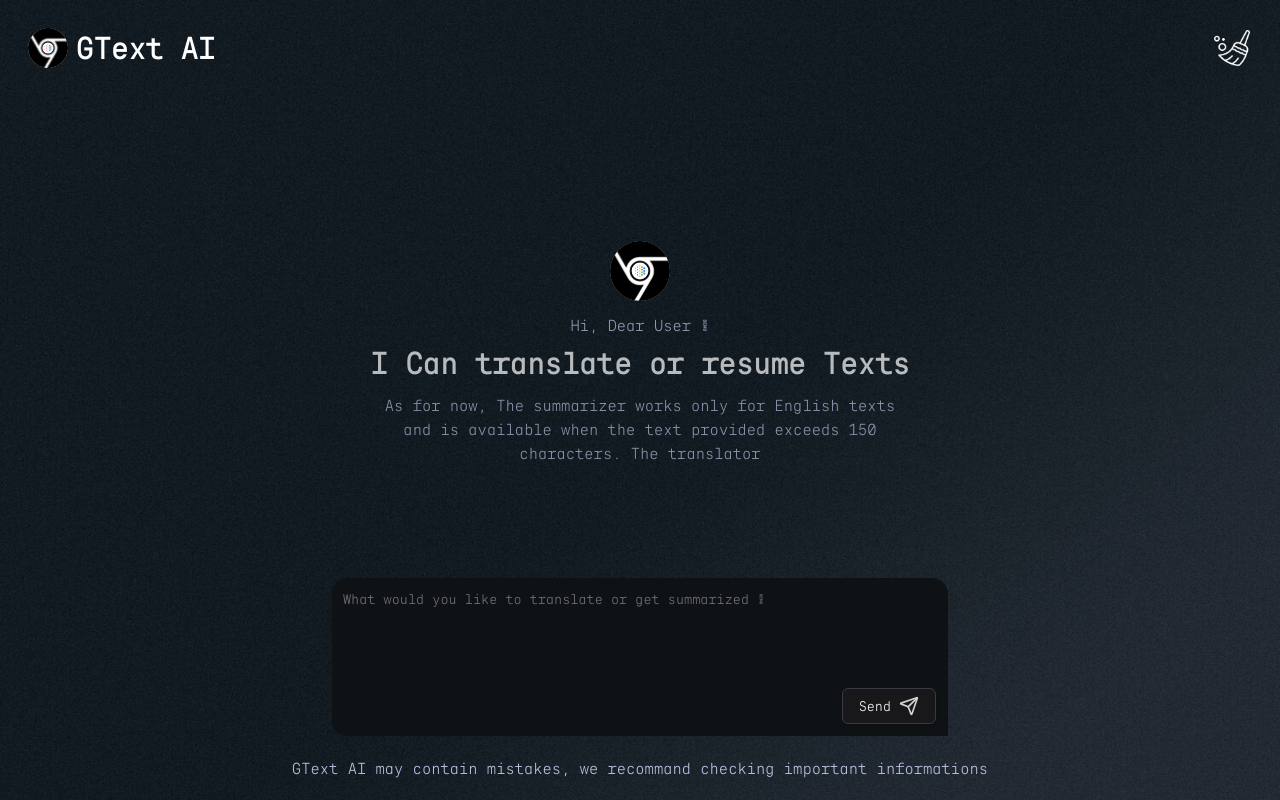
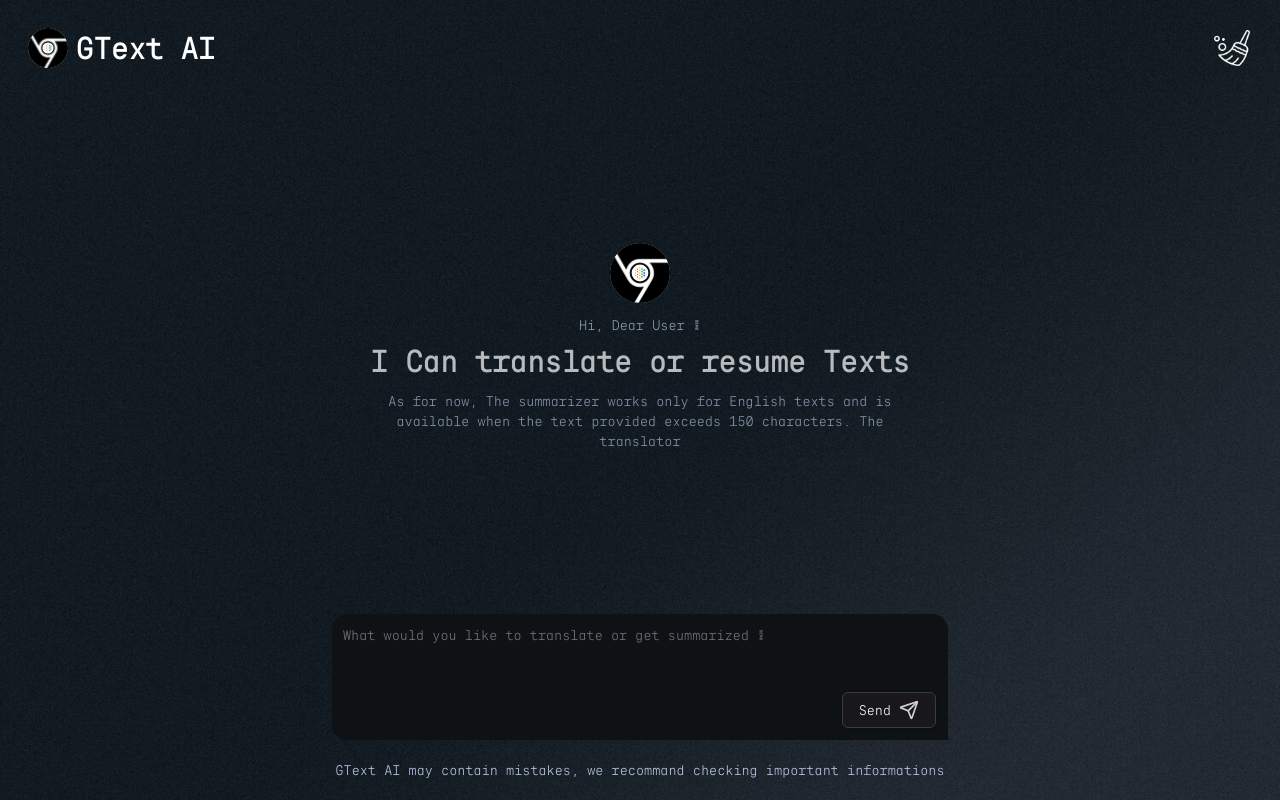
Before and after one commit to Jomagene/hng12-stage3-ai-text-interface, a Next.js app: page / in a window 1280 px wide. Built offline with nearby package versions, Linux system fonts and the light colour scheme.

Commit message:
feat: Send message implementation

```diff
--- a/components/Footer.jsx
+++ b/components/Footer.jsx
@@ -1,7 +1,7 @@
 const Footer = () => {
   return (
     <footer className="flex justify-center h-f-container">
-      <p className="text-center text-sm sm:text-base">
+      <p className="text-center text-sm">
         GText AI may contain mistakes, we recommand checking important
         informations
       </p>
--- a/components/Prompt.jsx
+++ b/components/Prompt.jsx
@@ -10,7 +10,6 @@
     const formData = new FormData(event.target);
     const inputText = formData.get('prompt');
 
-    console.log(inputText);
     setText(inputText);
   };
 
@@ -21,7 +20,7 @@
       <Textarea
         name="prompt"
         placeholder="What would you like to translate or get summarized ?"
-        className="focus:border hover:shadow-btnShad rounded-lg pb-14 m-[-1px] text-sm sm:text-base min-h-40"
+        className="focus:border hover:shadow-btnShad rounded-lg pb-14 m-[-1px] text-sm min-h-32"
       />
       <div className="flex gap-2 justify-end absolute bottom-0 left-0 right-0 p-3 bg-[#0e1214] backdrop-blur-3xl rounded-bl-2xl">
         <Button
--- a/components/Welcome.jsx
+++ b/components/Welcome.jsx
@@ -8,27 +8,26 @@
         <section className="flex flex-col gap-3 items-center justify-center flex-1">
           <Image src="/icons/gtAI.svg" alt="logo icon" width={60} height={60} />
           <div className="flex flex-col gap-2 items-center w-full">
-            <p className="text-center opacity-75 text-sm sm:text-base">
-              Hi, Dear User !
-            </p>
+            <p className="text-center opacity-75 text-sm">Hi, Dear User !</p>
             <h1 className="text-2xl sm:text-3xl font-bold sm:font-extrabold text-white opacity-70 text-center">
               I Can translate or resume Texts
             </h1>
           </div>
-          <p className="text-sm sm:text-base text-center max-w-lg opacity-70">
+          <p className="text-sm text-center max-w-lg opacity-70">
             As for now, The summarizer works only for English texts and is
             available when the text provided exceeds 150 characters. The
             translator
           </p>
         </section>
       ) : (
-        <section className="flex flex-col gap-3 items-center justify-center flex-1">
-          <p>{text}</p>
-          <div className="flex gap-2 justify-between p-3 bg-[#0e1214] backdrop-blur-3xl rounded-bl-2xl">
+        <section className="flex-1 flex flex-col gap-2">
+          <div className="flex flex-col backdrop-blur-3xl w-fit p-2 rounded-2xl bg-[#0e1214] self-end ml-10">
+            <p className="text-sm">{text}</p>
+            <div className="flex gap-1 justify-between p-1 rounded-bl-2xl">
               {text.trim().length >= 150 && (
                 <Button className="border-[0.5px] border-[#383b44] hover:shadow-btnShad transition-all summarizeBnt">
                   <span className="hidden sm:inline-block">Summarize</span>
-                <span className="sm:hidden inline-block">Sum</span>
+                  <span className="sm:hidden inline-block">S</span>
                   <Image
                     src="/icons/short.svg"
                     width={20}
@@ -43,15 +42,15 @@
                   defaultValue="lang"
                   className="bg-transparent border-b border-[#565b69] text-[rgb(165,174,201)] text-sm focus:ring-1 focus:ring-black dark:bg-gray-700 dark:border-gray-600 dark:placeholder-gray-100 hover:shadow-btnShad rounded-sm transition-all">
                   <option value="lang">Lang</option>
-                <option value="en">English</option>
-                <option value="zh">Chinese</option>
-                <option value="hi">Hindi</option>
-                <option value="es">Spanish</option>
+                  <option value="en">Engl</option>
+                  <option value="zh">Chin</option>
+                  <option value="hi">Hin</option>
+                  <option value="es">Span</option>
                   <option value="fr">French</option>
-                <option value="ar">Arabic</option>
-                <option value="bn">Bengali</option>
-                <option value="pt">Portuguese</option>
-                <option value="ru">Russian</option>
+                  <option value="ar">Arab</option>
+                  <option value="bn">Beng</option>
+                  <option value="pt">Port</option>
+                  <option value="ru">Rus</option>
                 </select>
                 <Button className="border-[0.5px] border-[#383b44] hover:shadow-btnShad transition-all translateBnt">
                   <span className="hidden sm:inline-block">Translate</span>
@@ -65,6 +64,10 @@
                 </Button>
               </div>
             </div>
+          </div>
+          <div className="w-fit mr-10 p-2 rounded-2xl bg-[#0e1214] self-start">
+            Hey
+          </div>
         </section>
       )}
     </>
--- a/styles/globals.css
+++ b/styles/globals.css
@@ -64,7 +64,7 @@
 
 @layer components {
   .main-container {
-    @apply w-full max-w-[40rem] px-3 pt-32;
+    @apply w-full max-w-[40rem] px-3 pt-20;
   }
   .h-f-container {
     @apply w-full max-w-[80rem] p-2 sm:p-5;
```
Lines whose indentation alone changed are shown as unchanged.
